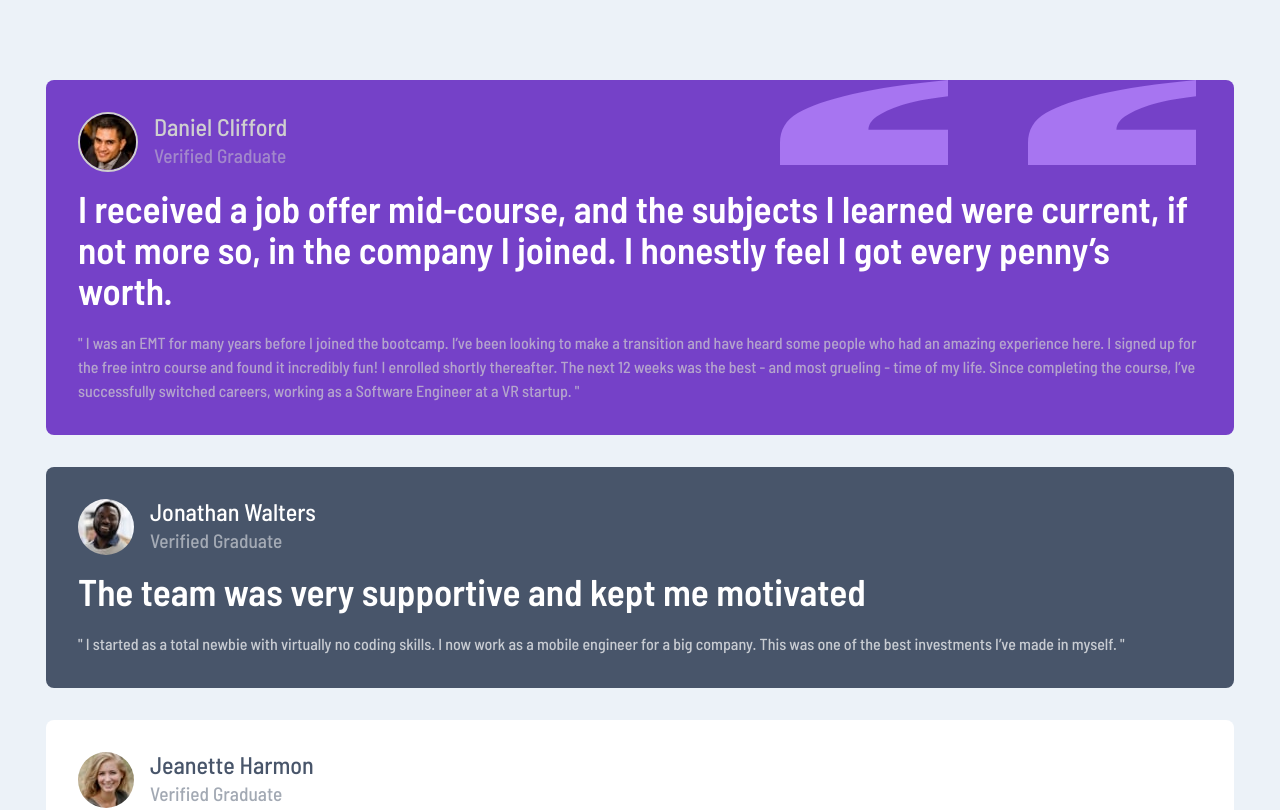
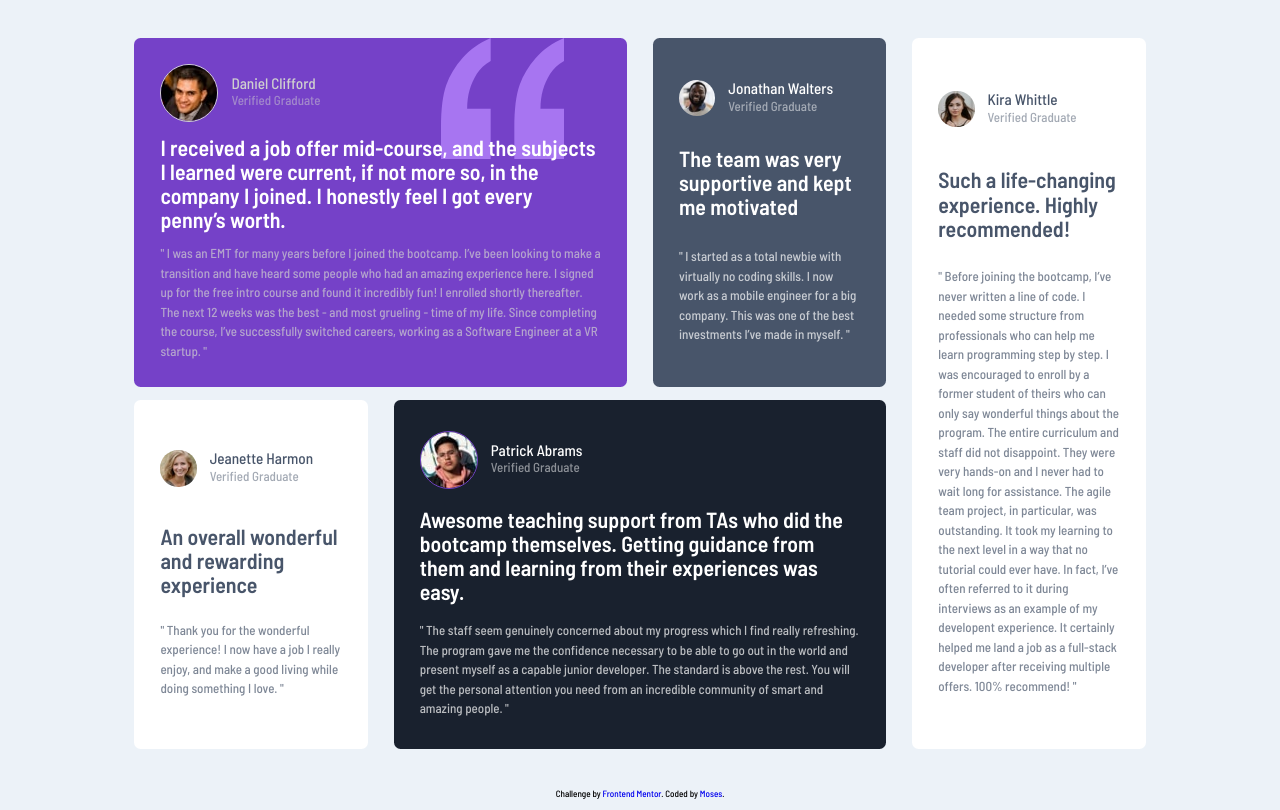
Before and after one commit to mbtenkorang/testimonials-grid-section, a Vue app: page / in a window 1280 px wide. Shown: the top 810 px of the page. Built offline with nearby package versions, Linux system fonts and the light colour scheme.

Commit message:
Updated stylesheet for desktop display

```diff
--- a/src/assets/style.css
+++ b/src/assets/style.css
@@ -11,16 +11,9 @@
     --lightgray: hsl(0, 0%, 81%);
     --lightgrayishblue: hsl(210, 46%, 95%);
 
-    /* FONTS */
-    /* Utopia Type Scale */
-    --fontsize-0: clamp(0.8125rem, 0.7465rem + 0.2817vi, 1rem);
-    --fontsize-1: clamp(0.975rem, 0.8782rem + 0.4131vi, 1.25rem);
-    --fontsize-2: clamp(1.17rem, 1.0318rem + 0.5897vi, 1.5625rem);
-    --fontsize-3: clamp(1.404rem, 1.2106rem + 0.825vi, 1.9531rem);
-    --fontsize-4: clamp(1.6848rem, 1.4184rem + 1.1367vi, 2.4414rem);
-    --fontsize-5: clamp(2.0218rem, 1.6591rem + 1.5474vi, 3.0518rem);
-
-    font-family: "Barlow Semi Condensed", sans-serif;
+    /* Typography */
+    font-size: 13px;
+    font-family: "Barlow Semi Condensed", system-ui, -apple-system, sans-serif;
     font-synthesis: none;
     text-rendering: optimizeLegibility;
     -webkit-font-smoothing: antialiased;
@@ -38,7 +31,6 @@ html {
     -moz-text-size-adjust: none;
     -webkit-text-size-adjust: none;
     text-size-adjust: none;
-
 }
 
 body,
@@ -77,24 +69,30 @@ footer {
     font-size: .7rem;
 }
 
+footer>a {
+    text-decoration: none;
+}
+
 /* End Resets */
 
-/* Mobile Styling */
+/* Mobile Display */
+body {
+    background-color: var(--lightgrayishblue);
+    padding-block-start: 5rem;
+    padding-block-end: 5rem;
+}
+
+/* Hide h1 element */
 .hidden {
     display: none;
 }
 
+/* Styles for temporary loading text */
 .loading {
     font-size: 1.5rem;
     text-align: center;
     font-weight: 500;
     color: var(--darkblackishblue);
-}
-
-body {
-    background-color: var(--lightgrayishblue);
-    padding-block-start: 5rem;
-    padding-block-end: 5rem;
 }
 
 main {
@@ -103,7 +101,6 @@ main {
 
 article {
     margin-block-end: 2rem;
-    /* max-width: 94%; */
 }
 
 .user-profile {
@@ -113,12 +110,11 @@ article {
 }
 
 h2 {
-    font-size: var(--fontsize-2);
+    font-size: 1.17rem;
     font-weight: 500;
 }
 
 h2+p {
-    font-size: var(--fontsize-1);
     opacity: .5;
     font-weight: 500;
     text-wrap: balance;
@@ -132,7 +128,7 @@ img {
 }
 
 p.main-testimonial {
-    font-size: var(--fontsize-4);
+    font-size: 1.6848rem;
     font-weight: 600;
     line-height: 1.1;
     margin-block-end: 1.25rem;
@@ -166,7 +162,7 @@ p.quote {
     }
 
     .avatar {
-        border: 2px solid var(--lightgray);
+        border: 1px solid var(--lightgray);
     }
 }
 
@@ -197,7 +193,7 @@ p.quote {
     }
 
     .avatar {
-        border: 2px solid var(--moderateviolet);
+        border: 1px solid var(--moderateviolet);
     }
 }
 
@@ -209,3 +205,76 @@ p.quote {
         color: var(--darkgrayishblue);
     }
 }
+
+/* Desktop Display */
+@media only screen and (min-width: 1020px) {
+    body {
+        padding-block-start: 0;
+        padding-block-end: 0;
+        display: grid;
+        justify-items: center;
+        align-items: center;
+        grid-template-rows: 1fr 1rem;
+    }
+
+    main {
+
+        display: grid;
+        grid-template-columns: repeat(4, 1fr);
+        grid-template-rows: repeat(2, 1fr);
+        gap: 1rem 2rem;
+        max-width: 80%;
+    }
+
+    article {
+        margin-block-end: 0;
+        display: flex;
+        flex-direction: column;
+        justify-content: space-evenly;
+    }
+
+    p.main-testimonial {
+        margin-block-end: 0rem;
+    }
+
+    .daniel.clifford {
+        grid-column: 1/3;
+        background-size: 25%;
+        background-position: 83% top;
+
+        p.main-testimonial {
+            margin-block-end: 1rem;
+        }
+    }
+
+    .jonathan.walters {
+        grid-column: 3/4;
+
+        p.main-testimonial {
+            margin-block-end: 1rem;
+        }
+    }
+
+    .jeanette.harmon {
+        grid-column: 1/2;
+        grid-row: 2/3;
+    }
+
+    .patrick.abrams {
+        grid-column: 2/4;
+        grid-row: 2/3;
+
+        p.main-testimonial {
+            margin-block-end: 1rem;
+        }
+    }
+
+    .kira.whittle {
+        grid-column: 4/5;
+        grid-row: 1/3;
+    }
+
+    footer {
+        grid-row: 2/3;
+    }
+}
```
